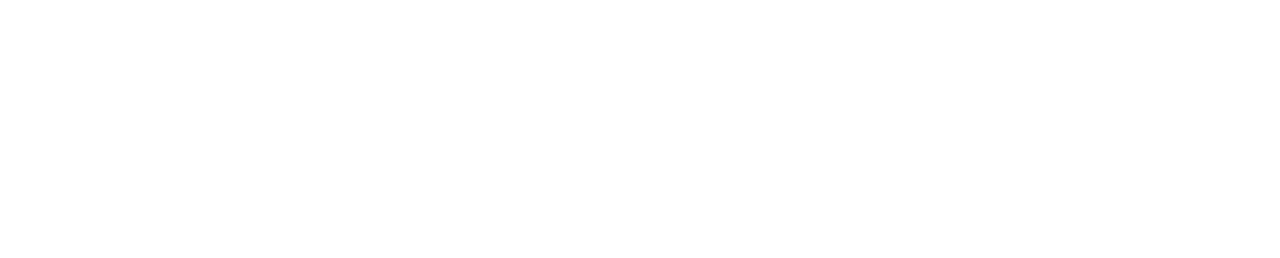
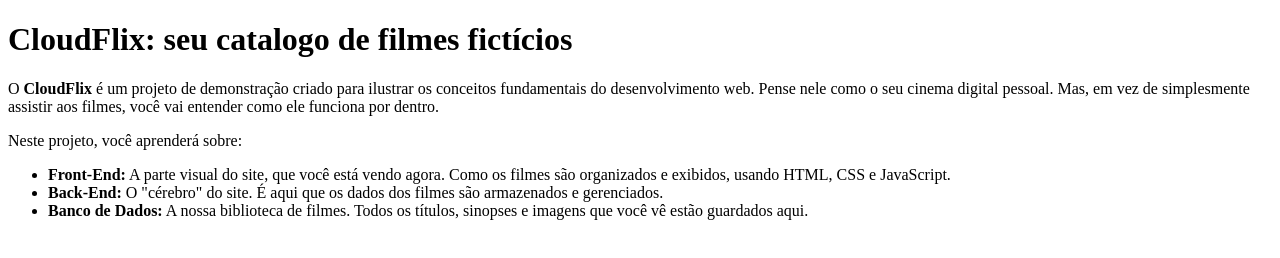
Before and after one commit to Marshaaaall/ara0062-cloudflix-quarta, a plain HTML site: page index.html in a window 1280 px wide. Drawn offline with Linux system fonts and the light colour scheme.

Commit message:
modification file

```diff
--- a/index.html
+++ b/index.html
@@ -1,11 +1,26 @@
 <!DOCTYPE html>
-<html lang="en">
+<html lang="pt-br">
 <head>
     <meta charset="UTF-8">
     <meta name="viewport" content="width=device-width, initial-scale=1.0">
-    <title>Document</title>
+    <title>CloudFlix</title>
 </head>
 <body>
-
+    <header>
+        <h1>
+            CloudFlix: seu catalogo de filmes fictícios
+        </h1>
+        <p>O <b>CloudFlix</b> é um projeto de demonstração criado para ilustrar os conceitos fundamentais do desenvolvimento web. Pense nele como o seu cinema digital pessoal. Mas, em vez de simplesmente assistir aos filmes, você vai entender como ele funciona por dentro.</p>
+    </header>
+    <nav></nav>
+    <main>
+        <p>Neste projeto, você aprenderá sobre:</p>
+            <ul>
+                <li><b>Front-End:</b> A parte visual do site, que você está vendo agora. Como os filmes são organizados e exibidos, usando HTML, CSS e JavaScript. </li>
+                <li><b>Back-End:</b> O "cérebro" do site. É aqui que os dados dos filmes são armazenados e gerenciados.</li>
+                <li><b>Banco de Dados:</b> A nossa biblioteca de filmes. Todos os títulos, sinopses e imagens que você vê estão guardados aqui.</li>
+            </ul>
+    </main>
+    <footer></footer>
 </body>
 </html>
```
